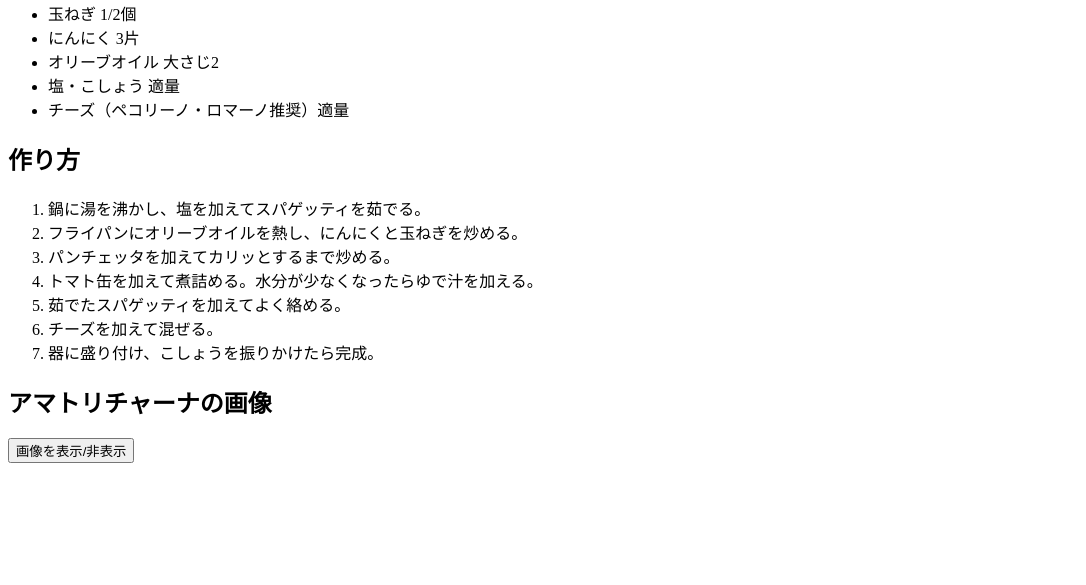
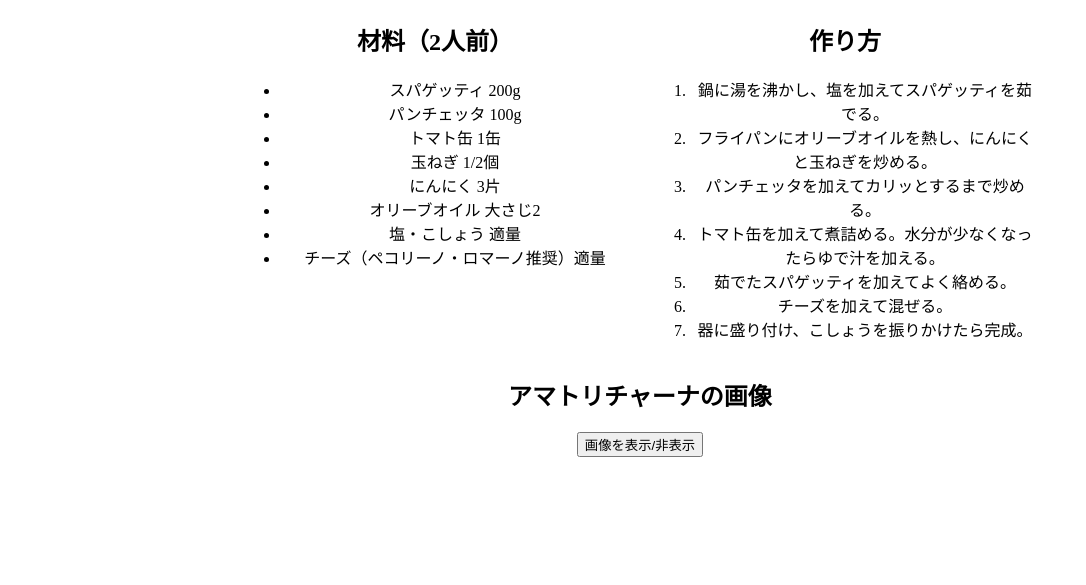
Before and after one commit to snow-yuzu/Kougi, a plain HTML site: page index.html in a window 1280 px wide. Shown: the part 215-800 px from the top of the page, without its empty margins (0-1086 px from the left). Drawn offline with Linux system fonts and the light colour scheme.

Commit message:
cssを変更

```diff
--- a/index.html
+++ b/index.html
@@ -8,10 +8,11 @@
     <title>アマトリチャーナのレシピ</title>
   </head>
   <body>
-    <div>
+    <div class="container">
       <h1>アマトリチャーナのレシピ</h1>
 
-      <section>
+      <div class="content">
+        <section class="ingredients">
           <h2>材料（2人前）</h2>
           <ul>
             <li>スパゲッティ 200g</li>
@@ -25,11 +26,13 @@
           </ul>
         </section>
 
-      <section>
+        <section class="steps">
           <h2>作り方</h2>
           <ol>
             <li>鍋に湯を沸かし、塩を加えてスパゲッティを茹でる。</li>
-          <li>フライパンにオリーブオイルを熱し、にんにくと玉ねぎを炒める。</li>
+            <li>
+              フライパンにオリーブオイルを熱し、にんにくと玉ねぎを炒める。
+            </li>
             <li>パンチェッタを加えてカリッとするまで炒める。</li>
             <li>
               トマト缶を加えて煮詰める。水分が少なくなったらゆで汁を加える。
@@ -39,7 +42,7 @@
             <li>器に盛り付け、こしょうを振りかけたら完成。</li>
           </ol>
         </section>
-
+      </div>
       <section>
         <h2>アマトリチャーナの画像</h2>
         <button id="toggleButton">画像を表示/非表示</button>
--- a/style.css
+++ b/style.css
@@ -1,3 +1,28 @@
+body {
+  display: flex;
+  justify-content: center;
+  align-items: center;
+  min-height: 100vh;
+  margin: 0;
+}
+
+.container {
+  text-align: center;
+  max-width: 800px;
+  width: 100%;
+}
+
+.content {
+  display: flex;
+  justify-content: space-between;
+  gap: 20px;
+}
+
+.ingredients,
+.steps {
+  flex: 1;
+}
+
 #imageContainer img {
   max-width: 100%;
   height: auto;
```
Lines whose indentation alone changed are shown as unchanged.
